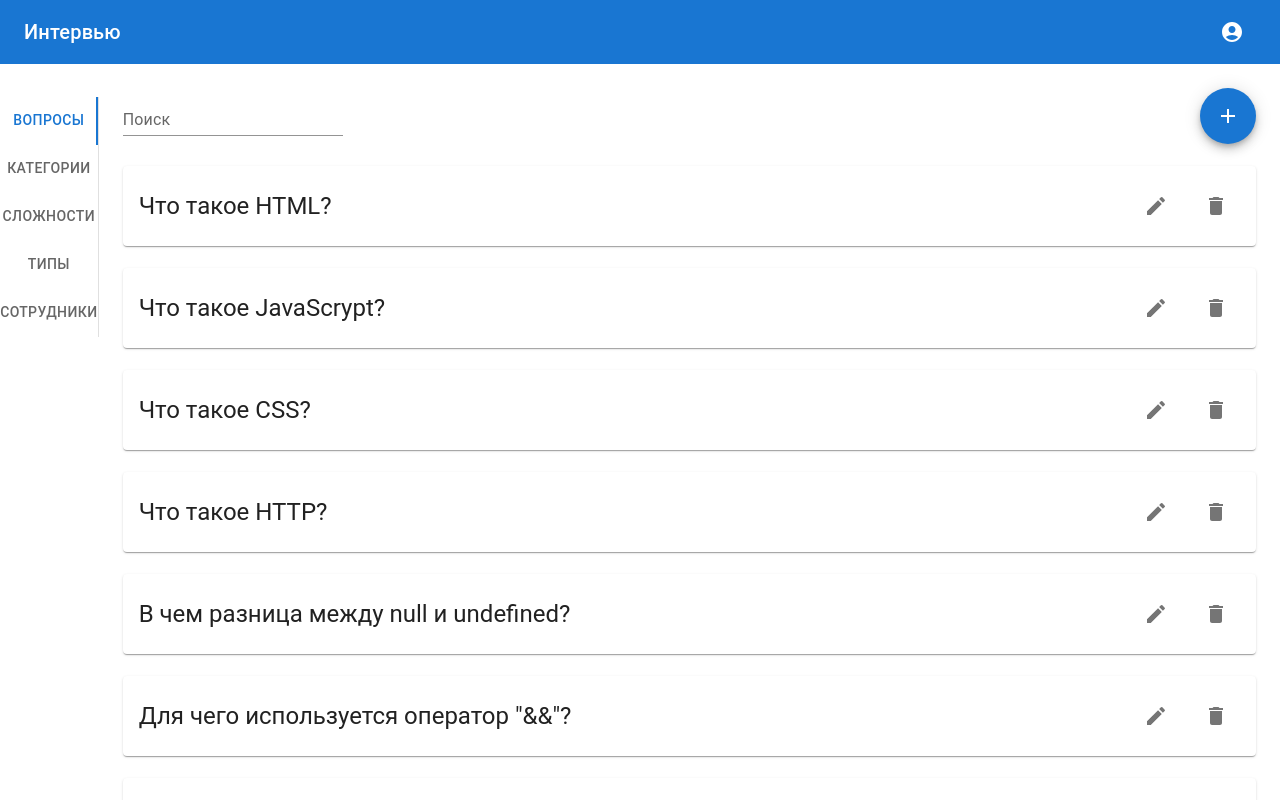
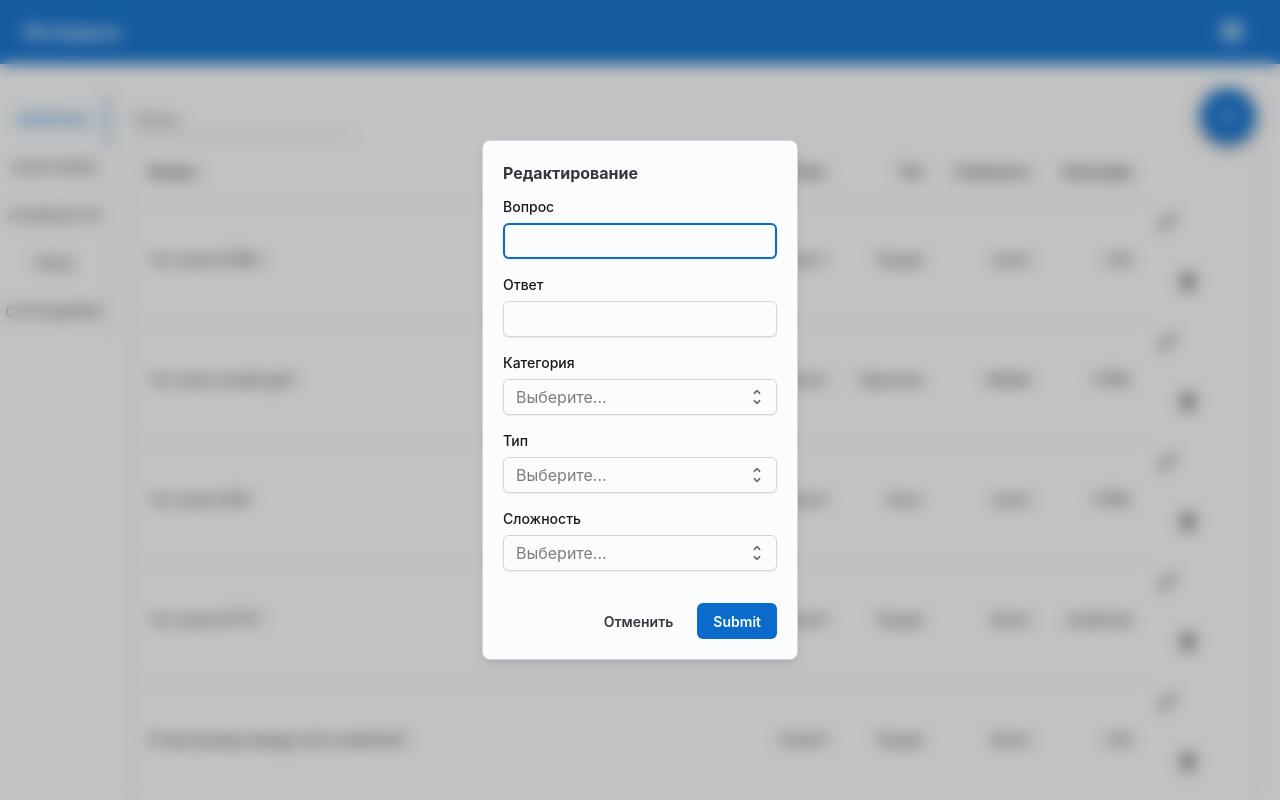
Before and after one commit to lintricker/interview, a React (Create React App) app: page / in a window 1280 px wide. Both pictures are taken after a click on the button 1228 px from the left and 116 px from the top of the page. Shown: the top 800 px of the page. Built offline with nearby package versions, Linux system fonts and the light colour scheme.

Commit message:
Question__table

```diff
--- a/src/Components/admin/card/card.tsx
+++ b/src/Components/admin/card/card.tsx
@@ -1,10 +1,9 @@
 import React from 'react';
 import { CardActionArea, CardContent, Typography } from '@mui/material';
 import { CardUtil } from './utils/card.utils';
-import DeleteIcon from '@mui/icons-material/Delete';
 import ModeEditIcon from '@mui/icons-material/ModeEdit';
 import IconButton from '@mui/material/IconButton/IconButton';
-import { DiscardModal } from '../modals/modalDiscard';
+import { DiscardModal } from '../modals/discardModal';
 
 function Card({item}: {item: string}) {
   return (
@@ -18,7 +17,7 @@ function Card({item}: {item: string}) {
               </CardContent>
             </CardActionArea>
             <IconButton><ModeEditIcon /></IconButton>
-            <IconButton onClick={DiscardModal}><DeleteIcon sx={{ margin: '20px'}}/></IconButton>
+            <DiscardModal />
           </CardUtil>
         </div>
   );
--- a/src/Components/admin/categories/categories.tsx
+++ b/src/Components/admin/categories/categories.tsx
@@ -9,9 +9,9 @@ import '../styles/Box.css';
 import { ICategories } from '../interfaces/interfaces';
 
 let categories: ICategories[] = [];
-categories.push({name: 'HTML'});
-categories.push({name: 'CSS'});
-categories.push({name: 'JavaScript'});
+categories.push({id: 10, name: 'HTML'});
+categories.push({id: 20, name: 'CSS'});
+categories.push({id: 30, name: 'JavaScript'});
 
 const Categories = () => {
   return (
--- a/src/Components/admin/difficulties/difficulties.tsx
+++ b/src/Components/admin/difficulties/difficulties.tsx
@@ -1,17 +1,17 @@
 import Grid from '@mui/material/Grid';
 import TextField from '@mui/material/TextField';
 import React from 'react';
-import CatCard from '../card/card';
+import Card from '../card/card';
 import AddIcon from '@mui/icons-material/Add';
 import Fab from '@mui/material/Fab';
 import Box from '@mui/material/Box';
 import '../styles/Box.css';
-import { IDifficulties } from '../interfaces/interfaces';
+import { IComplexity } from '../interfaces/interfaces';
 
-let diffs: IDifficulties[] = [];
-diffs.push({name: 'Junior'});
-diffs.push({name: 'Middle'});
-diffs.push({name: 'Senior'});
+let diffs: IComplexity[] = [];
+diffs.push({id: 345, name: 'Junior'});
+diffs.push({id: 657, name: 'Middle'});
+diffs.push({id: 921, name: 'Senior'});
 
 const Difficulties = () => {
   return (
@@ -23,7 +23,8 @@ const Difficulties = () => {
       <Grid container >
         <Grid item>
           {diffs.map((item) => (
-            <CatCard item={item.name}/>
+            <Card key={item.id}
+                  item={item.name}/>
           ))}
         </Grid>
       </Grid>
--- a/src/Components/admin/modals/modalDiscard.tsx
+++ b/src/Components/admin/modals/discardModal.tsx
@@ -5,12 +5,15 @@ import Divider from '@mui/joy/Divider';
 import Modal from '@mui/joy/Modal';
 import ModalDialog from '@mui/joy/ModalDialog';
 import WarningRoundedIcon from '@mui/icons-material/WarningRounded';
-import Typography from '@mui/joy/Typography';;
+import Typography from '@mui/joy/Typography';
+import DeleteIcon from '@mui/icons-material/Delete';
+import IconButton from '@mui/material/IconButton/IconButton';
 
-const DiscardModal = () => {
+function DiscardModal(){
     const [open, setOpen] = React.useState(false);
     return (
-        <Modal open={open} onClose={() => setOpen(false)}>
+      <><IconButton onClick={() => setOpen(true)}><DeleteIcon sx={{ margin: '20px' }} /></IconButton>
+      <Modal open={open} onClose={() => setOpen(false)}>
         <ModalDialog
           variant="outlined"
           role="alertdialog"
@@ -22,7 +25,7 @@ const DiscardModal = () => {
             component="h2"
             startDecorator={<WarningRoundedIcon />}
           >
-            Confirmation
+            Подтверждение
           </Typography>
           <Divider />
           <Typography id="alert-dialog-modal-description" textColor="text.tertiary">
@@ -37,7 +40,7 @@ const DiscardModal = () => {
             </Button>
           </Box>
         </ModalDialog>
-      </Modal>
+      </Modal></>
     )
 }
 
--- /dev/null
+++ b/src/Components/admin/modals/questionModals/addQuestionModal.tsx
@@ -0,0 +1,85 @@
+import React from 'react';
+import Button from '@mui/joy/Button';
+import Typography from '@mui/joy/Typography';
+import FormControl from '@mui/joy/FormControl';
+import FormLabel from '@mui/joy/FormLabel';
+import Input from '@mui/joy/Input';
+import Modal from '@mui/joy/Modal';
+import ModalDialog from '@mui/joy/ModalDialog';
+import Stack from '@mui/joy/Stack';
+import Box from '@mui/material/Box';
+import Select from '@mui/joy/Select';
+import Option from '@mui/joy/Option';
+import AddIcon from '@mui/icons-material/Add';
+import Fab from '@mui/material/Fab';
+
+
+function AddQuestionModal(){
+    const [open, setOpen] = React.useState(false);
+    return (
+      <>
+      <Fab  onClick={() => setOpen(true)} color="primary" aria-label="add">
+        <AddIcon />
+      </Fab>
+      <Modal open={open} onClose={() => setOpen(false)}>
+        <ModalDialog
+          aria-labelledby="basic-modal-dialog-title"
+          aria-describedby="basic-modal-dialog-description"
+          sx={{ maxWidth: 500 }}
+        >
+          <Typography component="h2">
+            Редактирование
+          </Typography>
+          <form
+            onSubmit={(event: React.FormEvent<HTMLFormElement>) => {
+              event.preventDefault();
+              setOpen(false);
+            }}
+          >
+            <Stack spacing={2}>
+              <FormControl>
+                <FormLabel>Вопрос</FormLabel>
+                <Input autoFocus />
+              </FormControl>
+              <FormControl>
+                <FormLabel>Ответ</FormLabel>
+                <Input />
+              </FormControl>
+              <FormControl>
+                <FormLabel>Категория</FormLabel>
+                <Select placeholder="Выберите...">
+                  <Option>HTML</Option>
+                  <Option>CSS</Option>
+                  <Option>JavaScript</Option>
+                </Select>
+              </FormControl>
+              <FormControl>
+                <FormLabel>Тип</FormLabel>
+                <Select placeholder="Выберите...">
+                  <Option>Теория</Option>
+                  <Option>Практика</Option>
+                  <Option>Опыт</Option>
+                </Select>
+              </FormControl>
+              <FormControl>
+                <FormLabel>Сложность</FormLabel>
+                <Select placeholder="Выберите...">
+                  <Option>Junior</Option>
+                  <Option>Middle</Option>
+                  <Option>Senior</Option>
+                </Select>
+              </FormControl>
+              <Box sx={{ display: 'flex', gap: 1, justifyContent: 'flex-end', pt: 2 }}>
+                <Button variant="plain" color="neutral" onClick={() => setOpen(false)}>
+                Отменить
+                </Button>
+                <Button type="submit">Submit</Button>
+              </Box>
+            </Stack>
+          </form>
+        </ModalDialog>
+      </Modal></>
+    )
+}
+
+export { AddQuestionModal };
--- /dev/null
+++ b/src/Components/admin/modals/questionModals/editQuestionModal.tsx
@@ -0,0 +1,82 @@
+import React from 'react';
+import Button from '@mui/joy/Button';
+import Typography from '@mui/joy/Typography';
+import IconButton from '@mui/material/IconButton/IconButton';
+import ModeEditIcon from '@mui/icons-material/ModeEdit';
+import FormControl from '@mui/joy/FormControl';
+import FormLabel from '@mui/joy/FormLabel';
+import Input from '@mui/joy/Input';
+import Modal from '@mui/joy/Modal';
+import ModalDialog from '@mui/joy/ModalDialog';
+import Stack from '@mui/joy/Stack';
+import Box from '@mui/material/Box';
+import Select from '@mui/joy/Select';
+import Option from '@mui/joy/Option';
+
+
+function EditQuestionModal(){
+    const [open, setOpen] = React.useState(false);
+    return (
+      <><IconButton onClick={() => setOpen(true)}><ModeEditIcon /></IconButton>
+      <Modal open={open} onClose={() => setOpen(false)}>
+        <ModalDialog
+          aria-labelledby="basic-modal-dialog-title"
+          aria-describedby="basic-modal-dialog-description"
+          sx={{ maxWidth: 500 }}
+        >
+          <Typography component="h2">
+            Редактирование
+          </Typography>
+          <form
+            onSubmit={(event: React.FormEvent<HTMLFormElement>) => {
+              event.preventDefault();
+              setOpen(false);
+            }}
+          >
+            <Stack spacing={2}>
+              <FormControl>
+                <FormLabel>Вопрос</FormLabel>
+                <Input autoFocus />
+              </FormControl>
+              <FormControl>
+                <FormLabel>Ответ</FormLabel>
+                <Input />
+              </FormControl>
+              <FormControl>
+                <FormLabel>Категория</FormLabel>
+                <Select placeholder="Выберите...">
+                  <Option>HTML</Option>
+                  <Option>CSS</Option>
+                  <Option>JavaScript</Option>
+                </Select>
+              </FormControl>
+              <FormControl>
+                <FormLabel>Тип</FormLabel>
+                <Select placeholder="Выберите...">
+                  <Option>Теория</Option>
+                  <Option>Практика</Option>
+                  <Option>Опыт</Option>
+                </Select>
+              </FormControl>
+              <FormControl>
+                <FormLabel>Сложность</FormLabel>
+                <Select placeholder="Выберите...">
+                  <Option>Junior</Option>
+                  <Option>Middle</Option>
+                  <Option>Senior</Option>
+                </Select>
+              </FormControl>
+              <Box sx={{ display: 'flex', gap: 1, justifyContent: 'flex-end', pt: 2 }}>
+                <Button variant="plain" color="neutral" onClick={() => setOpen(false)}>
+                Отменить
+                </Button>
+                <Button type="submit">Submit</Button>
+              </Box>
+            </Stack>
+          </form>
+        </ModalDialog>
+      </Modal></>
+    )
+}
+
+export { EditQuestionModal };
--- a/src/Components/admin/questions/Questions.tsx
+++ b/src/Components/admin/questions/Questions.tsx
@@ -1,37 +1,81 @@
 import React from 'react';
-import Grid from '@mui/material/Grid';
 import TextField from '@mui/material/TextField';
-import CatCard from '../card/card';
-import AddIcon from '@mui/icons-material/Add';
-import Fab from '@mui/material/Fab';
 import Box from '@mui/material/Box';
+import Table from '@mui/material/Table';
+import TableBody from '@mui/material/TableBody';
+import TableCell from '@mui/material/TableCell';
+import TableContainer from '@mui/material/TableContainer';
+import TableHead from '@mui/material/TableHead';
+import TableRow from '@mui/material/TableRow';
+import Paper from '@mui/material/Paper';
 import '../styles/Box.css';
-import { IQuestions } from '../interfaces/interfaces';
+import { ICategories, IComplexity, IQuestions, ITypes } from '../interfaces/interfaces';
+import { DiscardModal } from '../modals/discardModal';
+import { EditQuestionModal } from '../modals/questionModals/editQuestionModal';
+import { AddQuestionModal } from '../modals/questionModals/addQuestionModal';
 
 let questions: IQuestions[] = [];
-questions.push({id: 1, questionText: 'Что такое HTML?'});
-questions.push({id: 2, questionText: 'Что такое JavaScrypt?'});
-questions.push({id: 3, questionText: 'Что такое CSS?'});
-questions.push({id: 4, questionText: 'Что такое HTTP?'});
-questions.push({id: 5, questionText: 'В чем разница между null и undefined?'});
-questions.push({id: 6, questionText: 'Для чего используется оператор "&&"?'});
-questions.push({id: 7, questionText: 'Для чего используется оператор "||"?'});
-questions.push({id: 8, questionText: 'Является ли использование унарного плюса (оператор "+") самым быстрым способом преобразования строки в число?'});
+questions.push({id: 1, questionText: 'Что такое HTML?', answerText: 'Ответ1', categoryID: 20, typeID: 65, complexityID: 345});
+questions.push({id: 2, questionText: 'Что такое JavaScrypt?', answerText: 'Ответ2', categoryID: 10, typeID: 13, complexityID: 657});
+questions.push({id: 3, questionText: 'Что такое CSS?', answerText: 'Ответ3', categoryID: 10, typeID: 27, complexityID: 345});
+questions.push({id: 4, questionText: 'Что такое HTTP?', answerText: 'Ответ4', categoryID: 30, typeID: 65, complexityID: 921});
+questions.push({id: 5, questionText: 'В чем разница между null и undefined?', answerText: 'Ответ5', categoryID: 20, typeID: 65, complexityID: 921});
+questions.push({id: 6, questionText: 'Для чего используется оператор "&&"?', answerText: 'Ответ6', categoryID: 20, typeID: 27, complexityID: 657});
+questions.push({id: 7, questionText: 'Для чего используется оператор "||"?', answerText: 'Ответ7', categoryID: 10, typeID: 27, complexityID: 921});
+questions.push({id: 8, questionText: 'Является ли использование унарного плюса (оператор "+") самым быстрым способом преобразования строки в число?', answerText: 'Ответ8', categoryID: 30, typeID: 13, complexityID: 345});
+
+let types: ITypes[] = [];
+types.push({id: 65, name: 'Теория'});
+types.push({id: 13, name: 'Практика'});
+types.push({id: 27, name: 'Опыт'});
+
+let complexities: IComplexity[] = [];
+complexities.push({id: 345, name: 'Junior'});
+complexities.push({id: 657, name: 'Middle'});
+complexities.push({id: 921, name: 'Senior'});
+
+let categories: ICategories[] = [];
+categories.push({id: 10, name: 'HTML'});
+categories.push({id: 20, name: 'CSS'});
+categories.push({id: 30, name: 'JavaScript'});
 
 const Questions = () => {
   return (
     <div>
       <Box id='Box'><TextField id="questions_search" label="Поиск" variant="standard" />
-      <Fab color="primary" aria-label="add">
-        <AddIcon />
-      </Fab></Box>
-      <Grid container>
-        <Grid item>
+      <AddQuestionModal />
+      </Box>
+      <TableContainer component={Paper}>
+      <Table sx={{ minWidth: 650 }} aria-label="simple table">
+        <TableHead>
+          <TableRow>
+            <TableCell>Вопрос</TableCell>
+            <TableCell align="right">Ответ</TableCell>
+            <TableCell align="right">Тип</TableCell>
+            <TableCell align="right">Сложность</TableCell>
+            <TableCell align="right">Категория</TableCell>
+          </TableRow>
+        </TableHead>
+        <TableBody>
           {questions.map((item) => (
-            <CatCard item={item.questionText}/>
+            <TableRow
+              key={item.id}
+              sx={{ '&:last-child td, &:last-child th': { border: 0 } }}
+            >
+              <TableCell component="th" scope="row">
+                {item.questionText}
+              </TableCell>
+              <TableCell align="right">{item.answerText}</TableCell>
+              <TableCell align="right">{types.find(type => type.id === item.typeID)?.name}</TableCell>
+              <TableCell align="right">{complexities.find(complex => complex.id === item.complexityID)?.name}</TableCell>
+              <TableCell align="right">{categories.find(category => category.id === item.categoryID)?.name}</TableCell>
+              <EditQuestionModal />
+              <DiscardModal />
+            </TableRow>
           ))}
-        </Grid>
-      </Grid>
+        </TableBody>
+      </Table>
+    </TableContainer>
     </div>
   );
 }
--- a/src/Components/admin/types/types.tsx
+++ b/src/Components/admin/types/types.tsx
@@ -1,7 +1,7 @@
 import Grid from '@mui/material/Grid';
 import TextField from '@mui/material/TextField';
 import React from 'react';
-import CatCard from '../card/card';
+import Card from '../card/card';
 import AddIcon from '@mui/icons-material/Add';
 import Fab from '@mui/material/Fab';
 import '../styles/Box.css';
@@ -9,9 +9,9 @@ import Box from '@mui/material/Box';
 import { ITypes } from '../interfaces/interfaces';
 
 let types: ITypes[] = [];
-types.push({name: 'Теория'});
-types.push({name: 'Практика'});
-types.push({name: 'Опыт'});
+types.push({id: 65, name: 'Теория'});
+types.push({id: 13, name: 'Практика'});
+types.push({id: 27, name: 'Опыт'});
 
 const Types = () => {
   return (
@@ -23,7 +23,9 @@ const Types = () => {
       <Grid container >
         <Grid item>
           {types.map((item) => (
-            <CatCard item={item.name}/>
+            <Card
+                key={item.id}
+                item={item.name}/>
           ))}
         </Grid>
       </Grid>
```
Also changed, not shown: src/Components/admin/interfaces/interfaces.tsx (+8 -1 lines).
